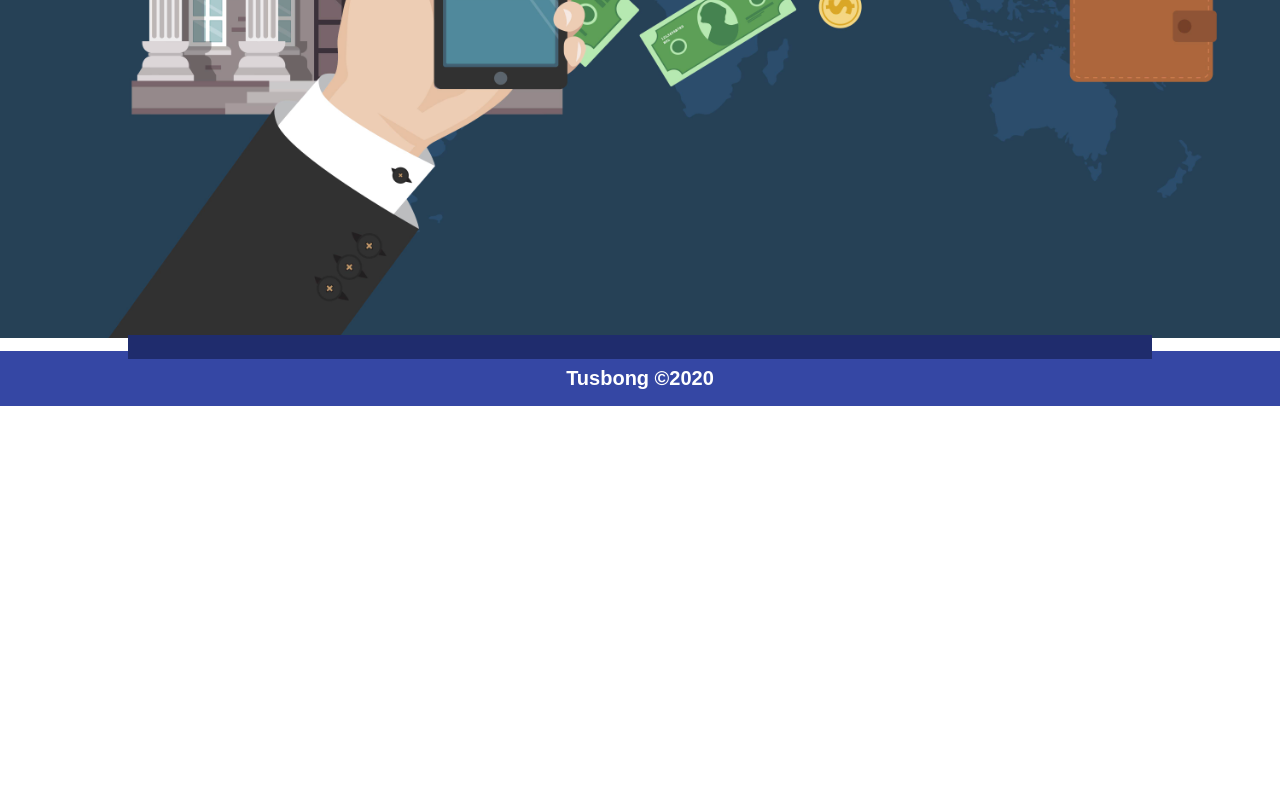
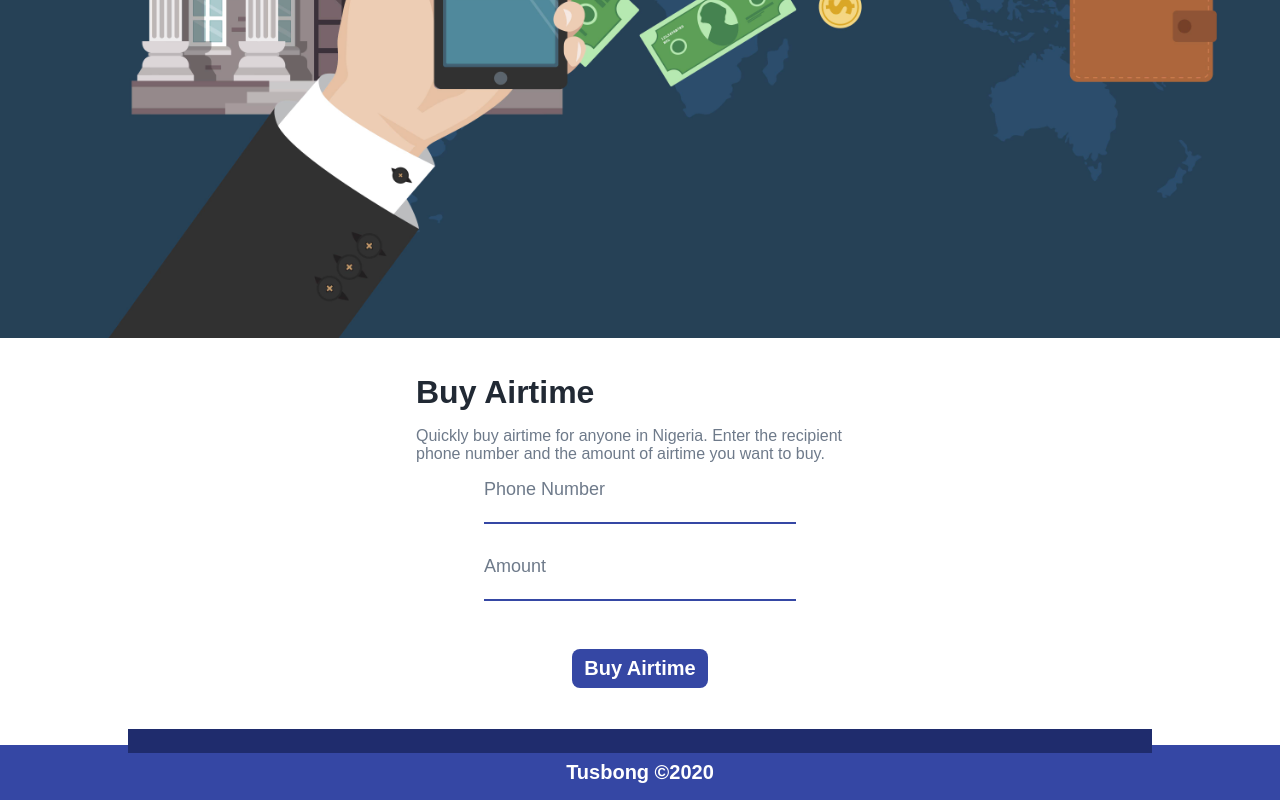
Before and after one commit to obumnwabude/tusbong, a plain HTML site: page public/airtime.html in a window 1280 px wide. Shown: the part 563-1363 px from the top of the page. Before the commit the page ends 969 px from the top, so only its background shows below. Drawn offline with Linux system fonts and the light colour scheme; some packages are replaced by stand-ins of ours.

Commit message:
create buying airtime form

```diff
--- a/public/airtime.html
+++ b/public/airtime.html
@@ -5,6 +5,7 @@
   <meta name="viewport" content="width=device-width, initial-scale=1">
   <link rel="stylesheet" type="text/css" href="/assets/css/colors.css">
   <link rel="stylesheet" type="text/css" href="/assets/css/app.css">
+  <link rel="stylesheet" type="text/css" href="/assets/css/airtime.css">
   <meta name="keywords" content="airtime, transfer, bank, nigeria, money, finance, loans, bvn, business">
   <meta name="description" content="Tusbong | Buy airtime quickly and easily for anyone in Nigeria">
   <meta name="theme-color" content="#3547a4">
@@ -30,7 +31,23 @@
 <header>
   <img src="/assets/images/transfer.jpg" alt="transfer">
 </header>
-<main></main>
+<main>
+  <h2>Buy Airtime</h2>
+  <p>Quickly buy airtime for anyone in Nigeria. Enter the recipient phone number and the amount of airtime you want to buy.</p>
+  <form id="airtime">
+    <div class="form-inputs">
+        <input type="tel" id="phone" name="phone" autocomplete="phone" pattern="^(0|\+234|234)?[789][01]\d{8}$" required>
+        <label for="phone">Phone Number</label>
+      </div>
+    <div class="form-inputs">
+      <input type="number" min="100" max="10000" id="amount" name="amount" minlength="8" autocomplete="off" required>
+      <label for="amount">Amount</label>
+    </div>
+    <div class="submit-container">
+      <input type="submit" value="Buy Airtime">
+    </div>
+  </form>
+</main>
 <footer>
   <span></span>
   <p>Tusbong &copy;2020</p>
--- a/public/assets/css/404.css
+++ b/public/assets/css/404.css
@@ -4,7 +4,7 @@ main {
 
 main h2 {
   font-size: 2rem;
-  color: var(--primary-500);
+  color: var(--gray-900);
   margin-bottom: 16px;
 }
 
--- /dev/null
+++ b/public/assets/css/airtime.css
@@ -0,0 +1,60 @@
+main {
+  padding: 32px;
+  max-width: 512px;
+  margin: auto;
+}
+
+main h2 {
+  font-size: 2rem;
+  color: var(--gray-900);
+  margin-bottom: 16px;
+}
+
+main p {
+  margin-bottom: 16px;
+}
+
+form {
+  max-width: 312px;
+  margin: 0 auto;
+}
+
+.form-inputs {
+  display: flex;
+  flex-direction: column-reverse;
+}
+
+.form-inputs input {
+  border-left: none;
+  border-top: none;
+  border-right: none;
+  border-bottom: 2px solid var(--primary-700);
+  margin-bottom: 32px;
+  height: 16px;
+}
+
+.form-inputs input:focus-within + label {
+  color: var(--primary-700);
+  font-weight: bold;
+}
+
+.form-inputs label {
+  font-size: 1.125rem;
+  margin-bottom: 8px;
+}
+
+
+.submit-container {
+  text-align: center;
+  padding: 16px 0px;
+}
+
+input[type="submit"] {
+  border: none;
+  padding: 8px 12px;
+  font-weight: bold;
+  border-radius: 8px;
+  font-size: 1.25rem;
+  background-color: var(--primary-700);
+  color: #fff;
+}
```
